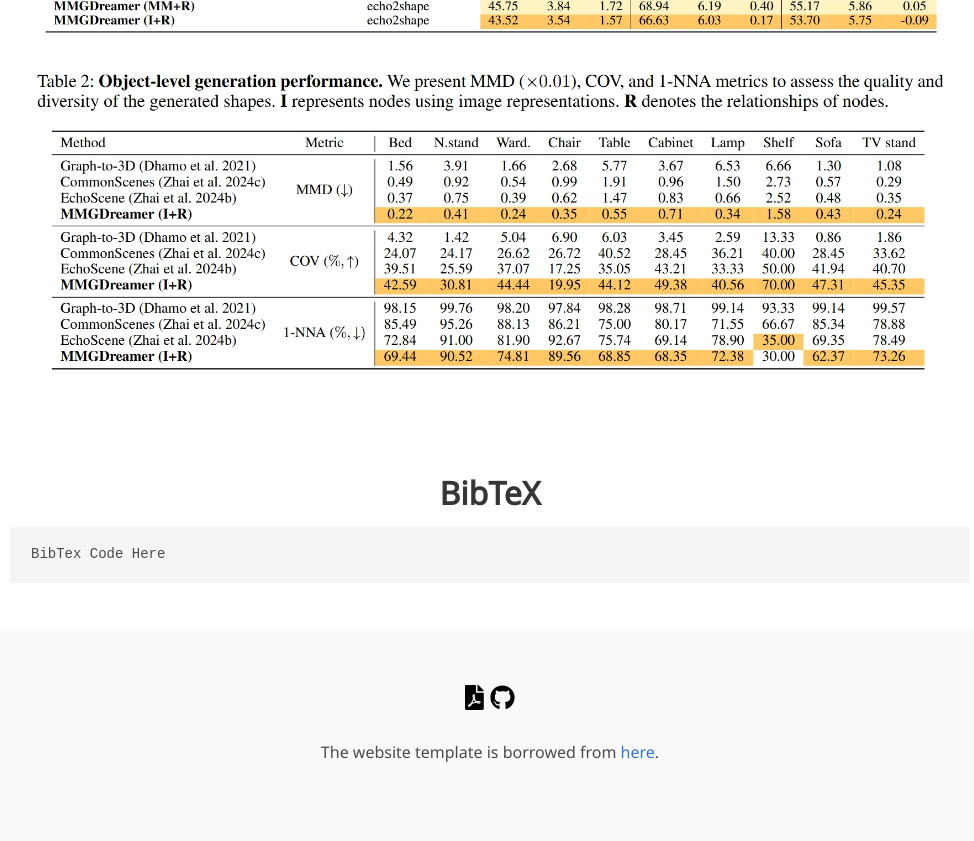
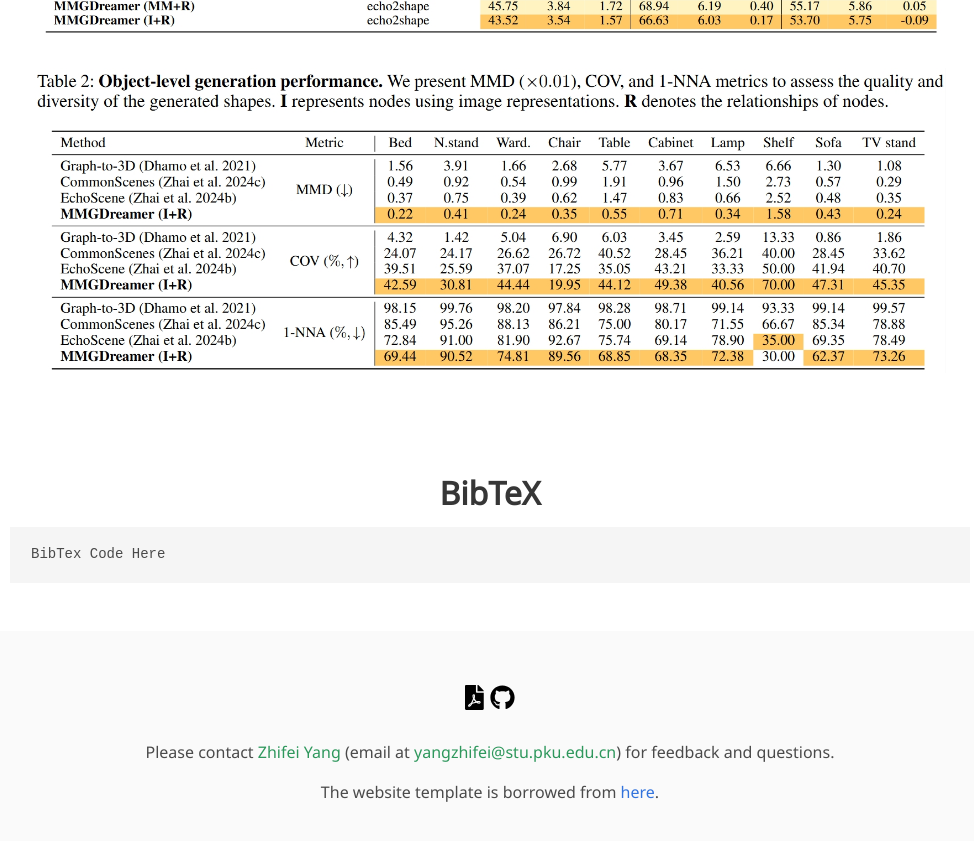
Before and after one commit to yangzhifeio/yangzhifeio.github.io, a Jekyll site: the page project/MMGDreamer/index.html, which Jekyll copies as it is, in a window 1280 px wide and 900 px high, scrolled down 4246 px. Shown: the top 841 px of the window, without its empty margins (150-1124 px from the left). Built offline with Jekyll 4.4.1, drawn with Linux system fonts in a browser that asks for light colours; nearby versions of some CDN libraries; some web fonts are replaced; library files that are not in the unit come from our copies; a style sheet for code colours, icons or effects is not loaded.

Commit message:
Update index.html

```diff
--- a/project/MMGDreamer/index.html
+++ b/project/MMGDreamer/index.html
@@ -615,10 +615,15 @@
       <div class="columns is-centered">
         <div class="column is-8">
           <div class="content">
+            <p style="text-align:center">
+              Please contact <a href="https://github.com/yangzhifeio" style="color:rgb(46, 151, 92);">Zhifei Yang</a> (email at <a href="mailto:yangzhifei@stu.pku.edu.cn" style="color:rgb(46, 151, 92);">yangzhifei@stu.pku.edu.cn</a>) for feedback and questions.
+          </p>
+
         <!--  <p style="text-align: center">
               Source code of this page can be found at
               <a href="https://github.com/yangzhifeio/yangzhifeio.github.io/tree/master/project/MMGDreamer"
                 target="_blank">MMGDreamer</a>. -->
+
             <p style="text-align: center">
               The website template is borrowed from <a
                 href="https://github.com/eliahuhorwitz/Academic-project-page-template" target="_blank">here</a>.
```
